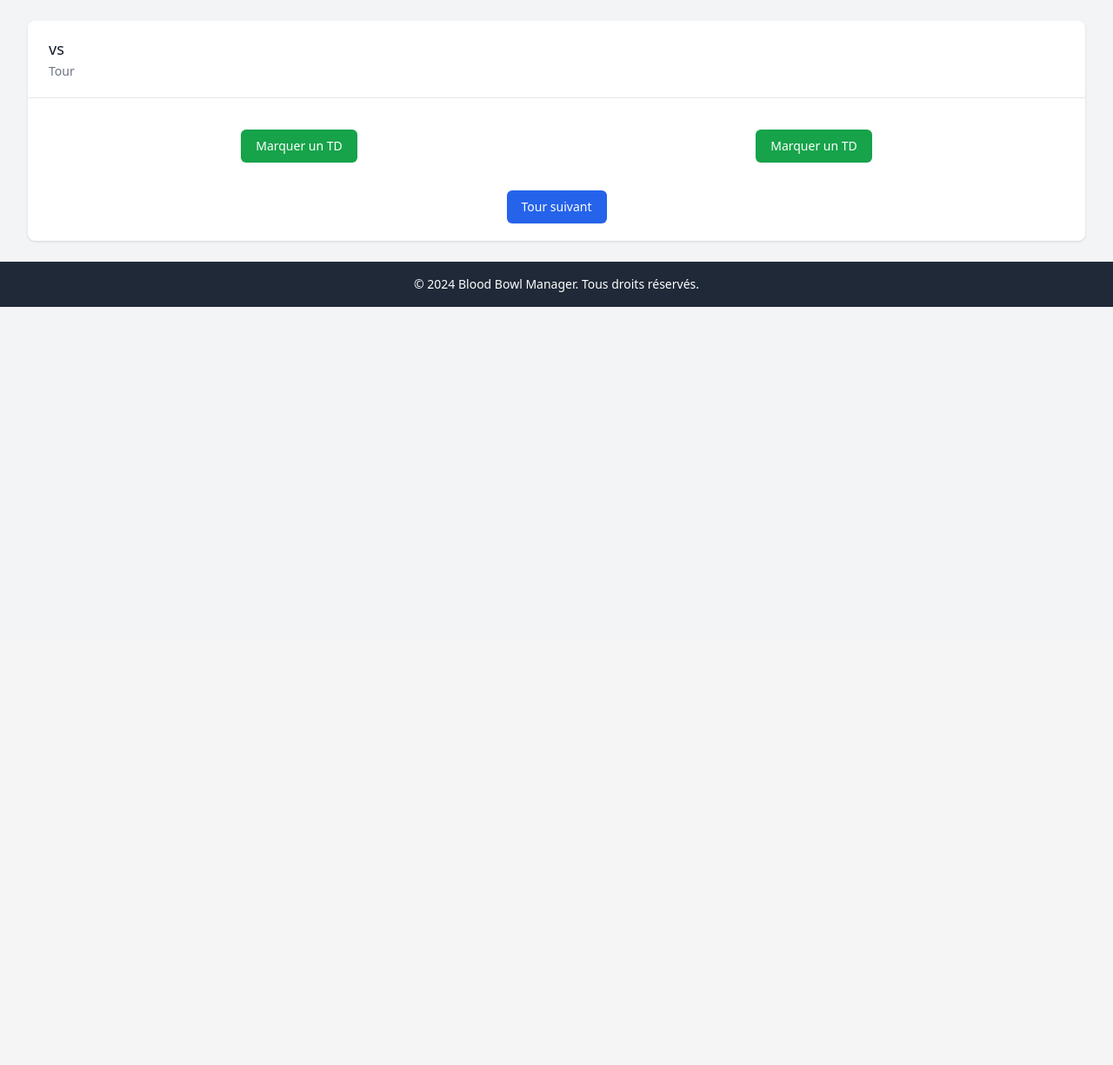
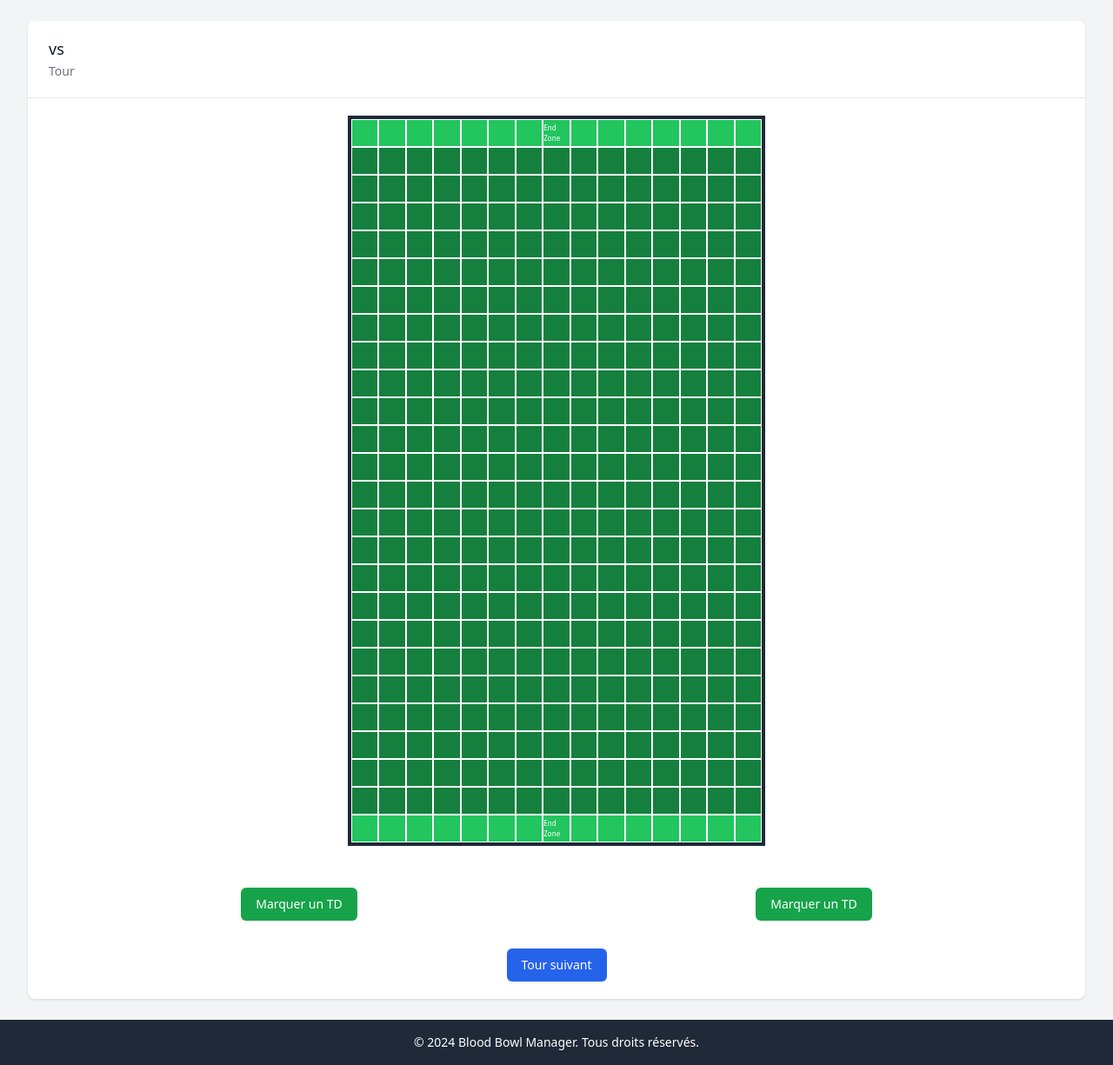
Before and after one commit to Ryxeuf/bloodbowl-manager, a Symfony app: template templates/game/play.html.twig in a window 1280 px wide. Shown: the part 64-1289 px from the top of the page at 87% size. Before the commit the page ends 417 px from the top, so only its background shows below. Run offline with Twig, Linux system fonts and the light colour scheme; the template is opened without the code that fills it, so the values that code supplies are empty; some libraries are stand-ins or nearby versions.

Commit message:
feat(game): Ajout d'un terrain de Blood Bowl dans le template de jeu, incluant les zones d'end zone pour les équipes domicile et extérieure, ainsi que la mise en place des cases normales.

```diff
--- a/templates/game/play.html.twig
+++ b/templates/game/play.html.twig
@@ -14,6 +14,46 @@
         </div>
         <div class="border-t border-gray-200">
             <div class="px-4 py-5 sm:px-6">
+                <!-- Terrain de Blood Bowl -->
+                <div class="w-[480px] mx-auto mb-8">
+                    <div class="border-4 border-gray-800">
+                        <!-- End zone équipe domicile -->
+                        <div class="flex">
+                            {% for j in 1..15 %}
+                                <div class="w-8 h-8 bg-green-500 border border-white relative">
+                                    {% if j == 8 %}
+                                        <div class="absolute inset-0 flex items-center justify-center text-white text-[8px]">
+                                            End Zone {{ game.homeTeam.name }}
+                                        </div>
+                                    {% endif %}
+                                </div>
+                            {% endfor %}
+                        </div>
+
+                        <!-- Cases normales -->
+                        {% for i in 1..24 %}
+                            <div class="flex">
+                                {% for j in 1..15 %}
+                                    <div class="w-8 h-8 bg-green-700 border border-white"></div>
+                                {% endfor %}
+                            </div>
+                        {% endfor %}
+
+                        <!-- End zone équipe extérieure -->
+                        <div class="flex">
+                            {% for j in 1..15 %}
+                                <div class="w-8 h-8 bg-green-500 border border-white relative">
+                                    {% if j == 8 %}
+                                        <div class="absolute inset-0 flex items-center justify-center text-white text-[8px]">
+                                            End Zone {{ game.awayTeam.name }}
+                                        </div>
+                                    {% endif %}
+                                </div>
+                            {% endfor %}
+                        </div>
+                    </div>
+                </div>
+
                 <div class="grid grid-cols-2 gap-4">
                     <div class="text-center">
                         <h4 class="text-lg font-medium text-gray-900">{{ game.homeTeam.name }}</h4>
```
